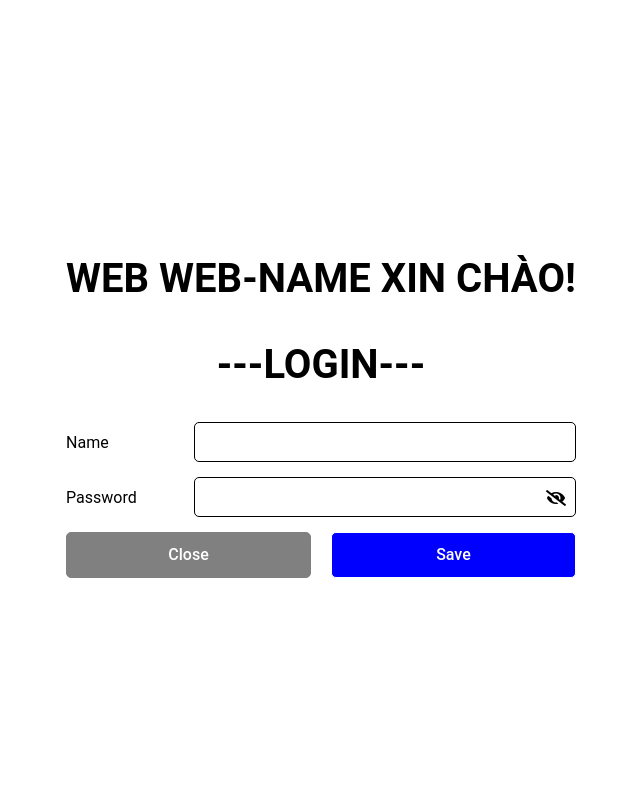
After one commit to congthuan012/DeTai, a PHP site: page /authentication/login.html in a window 1280 px wide. The commit adds this page. Shown: the whole page, without its empty margins (319-959 px from the left). Run offline with PHP 8.4, Linux system fonts and the light colour scheme.

Commit message:
login layout

```diff
--- a/admin/layout/assets/css/style.css
+++ b/admin/layout/assets/css/style.css
@@ -11,9 +11,9 @@ body {
   margin: 0;
 }
 
-h1,h2,h3,h4,h5,h6,a>span{
+/* h1,h2,h3,h4,h5,h6,a>span{
   color:white;
-}
+} */
 
 
 a {
@@ -22,9 +22,9 @@ a {
   color: white;
 }
 
-i{
+/* i{
 color: white;
-}
+} */
 
 input:focus::placeholder {
   color: transparent;
@@ -118,6 +118,7 @@ input:focus::placeholder {
 .left-menu>.nav-menu>.menu-header > a * {
   font-size: 20px;
   font-weight: 900;
+  color: white;
 }
 
 .left-menu>.nav-menu>.menu-header > a > i {
@@ -128,6 +129,10 @@ input:focus::placeholder {
 
 .menu-function {
   list-style-type: none;
+}
+
+.menu-function>h4{
+  color:white;
 }
 
 .menu-selection{
@@ -161,15 +166,20 @@ input:focus::placeholder {
   border-radius: 50px 0 0 50px;
 }
 
+.focus>a>i{
+  color: #000000 !important;
+}
+
 .sub-menu>.focus>a,
 .sub-menu>.focus>a>i{
   background: #0f0b0b;
-  color: white;
+  color: white !important;
   text-decoration: underline;
 }
 
 .menu-function > .menu-selection > li > a > i {
   margin-right: 5px;
+  color: white;
 }
 
 .menu-footer{
@@ -362,6 +372,10 @@ th.item-price{
   height: 10%;
 }
 
+.paginate>li>a>span,.paginate>li>a>span>i{
+  color:black;
+}
+
 .next-page>i,
 .previous-page>i,
 .page-number{
@@ -370,7 +384,8 @@ padding: 0 5px;
 
 .choose{
 border-radius: 50%;
-color: white;
+background: black;
+color: white !important;
 }
 
 .right-content>.menu-footer{
@@ -425,7 +440,7 @@ color: white;
 .btn-close,
 .btn-save{
   padding: 10px;
-  width: 200px;
+  width: 50%;
 }
 
 .btn-close{
@@ -530,4 +545,32 @@ padding: 5px 10px;
 
 .sub-menu>li>a>i{
   margin-right: 2px;
+  color: white;
 }
+
+.block-login{
+  display: flex;
+  align-items: center;
+  justify-content: center;
+  height: 100%;
+}
+
+.block-login>form>h1{
+  text-align: center;
+  font-size: 40px;
+}
+
+.block-password{
+  position: relative;
+}
+
+.password-show,
+.password-hide{
+  position: absolute;
+  right: 10px;
+  top: 10px;
+}
+
+.password-show{
+  display: none;
+}
--- a/admin/layout/assets/js/script.js
+++ b/admin/layout/assets/js/script.js
@@ -1,3 +1,22 @@
-function PreviewImage(input,id){
-    document.getElementById(id).src = window.URL.createObjectURL(input.files[0])
+function PreviewImage(input, id) {
+  document.getElementById(id).src = window.URL.createObjectURL(input.files[0]);
 }
+
+//start show and hide password
+
+var input = document.getElementById("password");
+var hide = document.getElementById("password-hide");
+var show = document.getElementById("password-show");
+
+show.addEventListener("click", function () {
+  this.style.display = "none";
+  hide.style.display = "block";
+  input.type = "password";
+});
+
+hide.addEventListener("click", function () {
+  this.style.display = "none";
+  show.style.display = "block";
+  input.type = "text";
+});
+//end show and hide password
--- /dev/null
+++ b/admin/layout/authentication/login.html
@@ -0,0 +1,51 @@
+<!DOCTYPE html>
+<html lang="en">
+  <head>
+    <meta charset="UTF-8" />
+    <meta http-equiv="X-UA-Compatible" content="IE=edge" />
+    <meta name="viewport" content="width=device-width, initial-scale=1.0" />
+    <title>WebSite Nhóm 5 - Admin</title>
+    <link rel="stylesheet" href="../assets/css/style.css" />
+    <link
+      rel="stylesheet"
+      href="../assets/css/fontawesome-free-5.15.4-web/css/all.css"
+    />
+  </head>
+
+  <body>
+    <div class="container">
+      <div class="block-login">
+        <form action="">
+          <h1>WEB WEB-NAME XIN CHÀO!</h1>
+          <h1>---LOGIN---</h1>
+          <div class="d-flex form-control">
+            <label class="col-3 form-label" for="form-control-1">Name</label>
+            <input
+              class="col-9 input-form"
+              id="form-control-1"
+              type="text"
+              required
+            />
+          </div>
+
+          <div class="d-flex form-control block-password">
+            <label class="col-3 form-label" for="password">Password</label>
+            <input
+              class="col-9 input-form"
+              id="password"
+              type="password"
+              required
+            />
+            <span id="password-show" class="password-show"><i class="fas fa-eye"></i></i></span>
+            <span id="password-hide" class="password-hide"><i class="fas fa-eye-slash"></i></span>
+          </div>
+          <div class="d-flex form-button">
+            <button type="reset" class="btn btn-close btn-gray">Close</button>
+            <button class="btn btn-save btn-blue">Save</button>
+          </div>
+        </form>
+      </div>
+    </div>
+  </body>
+</html>
+<script src="../assets/js/script.js"></script>
```
Also changed, not shown: admin/libs/config.php (added, +8 -0 lines), admin/libs/database.php (added, +55 -0 lines), admin/libs/functions.php (added, +26 -0 lines), admin/libs/connect.php (deleted).
